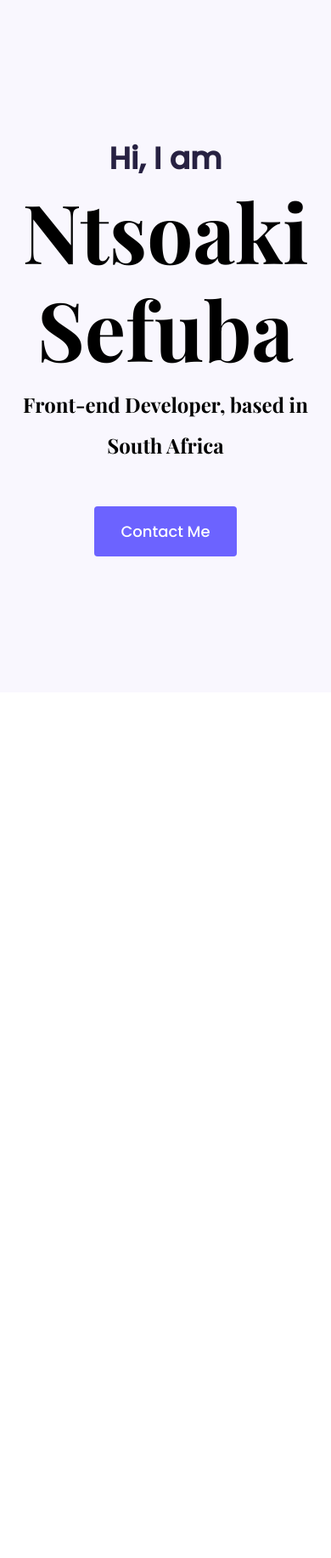
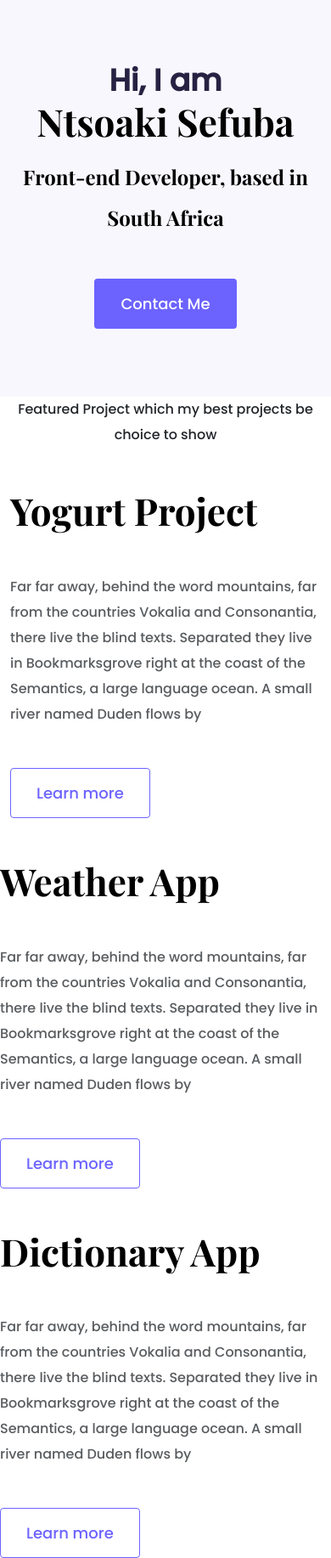
Before and after one commit to N1018/Portfolio-project, a plain HTML site: page index.html in a window 390 px wide. Shown: the whole page at 85% size. Before the commit the page ends 844 px from the top, so only its background shows below. Drawn offline with nearby package versions, Linux system fonts and the light colour scheme; a web font is replaced by a local one.

Commit message:
Added more homepage design

```diff
--- a/index.html
+++ b/index.html
@@ -37,5 +37,61 @@
         <a href="#" class="btn btn-branding">Contact Me</a>
       </div>
     </div>
+    <p class="text-center mb-5">
+      Featured Project which my best projects be choice to show
+    </p>
+    <div class="container">
+      <div class="row mb-5">
+        <div class="col d-none d-lg-block">
+          <img src="images/yogurt.png" class="img-fluid" alt="" />
+        </div>
+        <div class="col">
+          <div class="project-description"></div>
+          <h2 class="mb-5">Yogurt Project</h2>
+          <p class="mb-5 text-muted">
+            Far far away, behind the word mountains, far from the countries
+            Vokalia and Consonantia, there live the blind texts. Separated they
+            live in Bookmarksgrove right at the coast of the Semantics, a large
+            language ocean. A small river named Duden flows by
+          </p>
+          <a href="" class="btn btn-branding-outline">Learn more</a>
+        </div>
+      </div>
+    </div>
+    <div class="row mb-5">
+
+        <div class="col">
+          <div class="project-description"></div>
+          <h2 class="mb-5">Weather App</h2>
+          <p class="mb-5 text-muted">
+            Far far away, behind the word mountains, far from the countries
+            Vokalia and Consonantia, there live the blind texts. Separated they
+            live in Bookmarksgrove right at the coast of the Semantics, a large
+            language ocean. A small river named Duden flows by
+          </p>
+          <a href="" class="btn btn-branding-outline">Learn more</a>
+        </div>
+      </div>
+       <div class="col d-none d-lg-block">
+          <img src="images/weather.png" class="img-fluid" alt="" />
+        </div>
+    </div>
+      <div class="row">
+        <div class="col d-none d-lg-block">
+          <img src="images/dictionary.png" class="img-fluid" alt="" />
+        </div>
+        <div class="col">
+          <div class="project-description"></div>
+          <h2 class="mb-5">Dictionary App</h2>
+          <p class="mb-5 text-muted">
+            Far far away, behind the word mountains, far from the countries
+            Vokalia and Consonantia, there live the blind texts. Separated they
+            live in Bookmarksgrove right at the coast of the Semantics, a large
+            language ocean. A small river named Duden flows by
+          </p>
+          <a href="" class="btn btn-branding-outline">Learn more</a>
+        </div>
+      </div>
+    </div>
   </body>
 </html>
--- a/styles/portfolio.css
+++ b/styles/portfolio.css
@@ -17,12 +17,18 @@ h6 {
 }
 h1 {
   font-size: 96px;
+  line-height: 1.5;
+}
+h2 {
+  font-size: 64px;
 }
 body {
   font-family: var(--default-font-family);
 }
 p {
   font-weight: normal;
+  font-size: 16px;
+  line-height: 30px;
 }
 .hero {
   background: var(--secondary-color);
@@ -49,3 +55,30 @@ p {
   line-height: 27px;
   padding: 15px 30px;
 }
+.btn-branding-outline {
+  color: var(--branding-color);
+  border: 1px solid var(--branding-color);
+  border-radius: 4px;
+  font-size: 18px;
+  line-height: 27px;
+  padding: 15px 30px;
+}
+.project-description {
+  padding: 120px 60px;
+}
+@media (max-width: 900px) {
+  h1 {
+    font-size: 44px;
+    line-height: 1.5;
+  }
+  h2 {
+    font-size: 44px;
+  }
+  .hero {
+    padding: 80px 20px;
+  }
+  .project-description {
+    padding: 0;
+    text-align: center;
+  }
+}
```
Also changed, not shown: images/dictionary.png (added), images/weather.png (added), images/yogurt.png (added).
